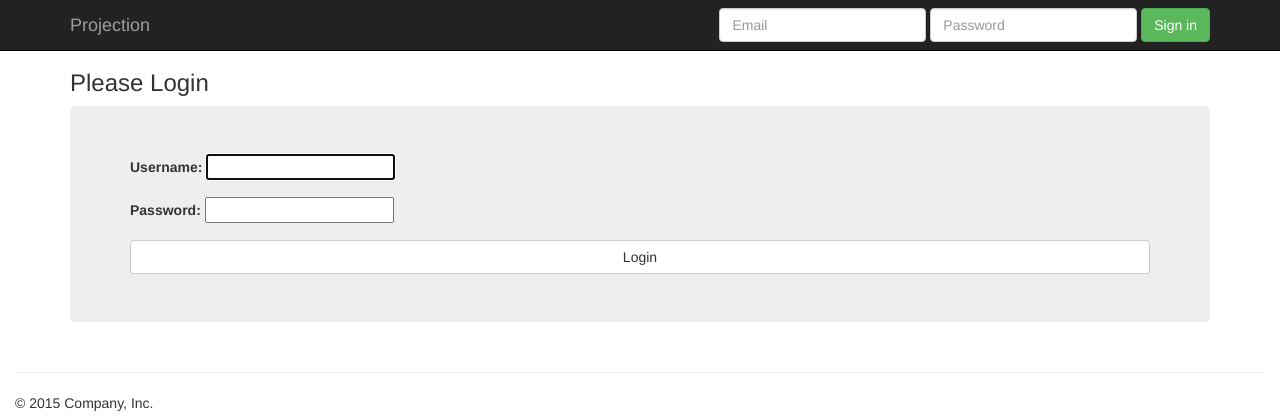
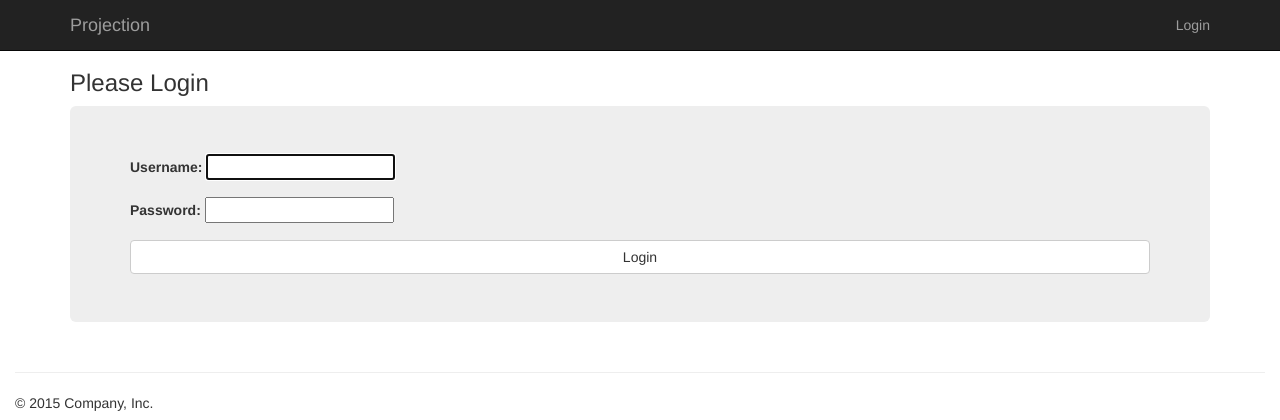
Before and after one commit to Skaty/orbital, a Django app: page /auth/login/ in a window 1280 px wide. Shown: the top 420 px of the page. Run offline with Django 3.2, Linux system fonts and the light colour scheme; some libraries are stand-ins or nearby versions.

Commit message:
Added functionality to navbar

```diff
--- a/src/projection/templates/base.html
+++ b/src/projection/templates/base.html
@@ -36,15 +36,18 @@
           <a class="navbar-brand" href="#">Projection</a>
         </div>
         <div id="navbar" class="navbar-collapse collapse">
-          <form class="navbar-form navbar-right">
-            <div class="form-group">
-              <input type="text" placeholder="Email" class="form-control">
-            </div>
-            <div class="form-group">
-              <input type="password" placeholder="Password" class="form-control">
-            </div>
-            <button type="submit" class="btn btn-success">Sign in</button>
-          </form>
+          <ul class="nav navbar-nav navbar-right">
+          {% if not request.user.is_authenticated %}
+          <li><a href="{% url "authentication:login" %}">Login</a></li>
+          {% else %}
+            <li class="dropdown">
+              <a href="#" class="dropdown-toggle" data-toggle="dropdown" role="button" aria-haspopup="true" aria-expanded="false">Welcome, {{ request.user.get_username }} <span class="caret"></span></a>
+              <ul class="dropdown-menu">
+                <li><a href="{% url "authentication:logout" %}">Logout</a></li>
+              </ul>
+            </li>
+          {% endif %}
+          </ul>
         </div><!--/.navbar-collapse -->
       </div>
     </nav>
```
